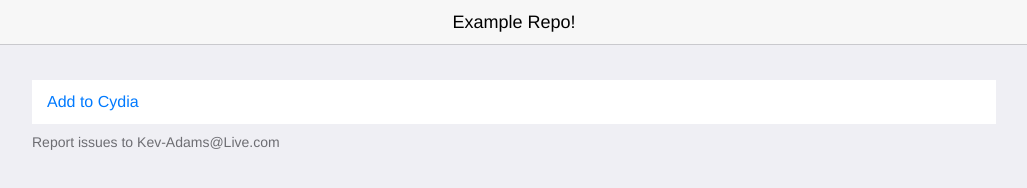
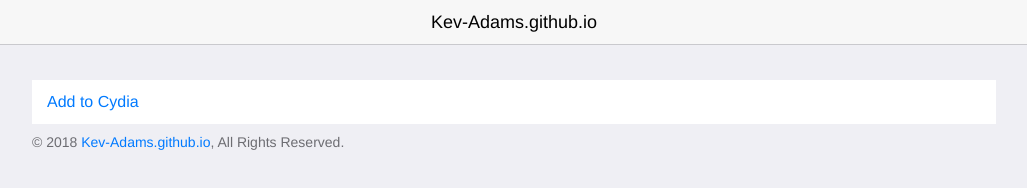
Before and after one commit to kev-adams/kev-adams.github.io, a plain HTML site: page index.html in a window 1280 px wide. Shown: the whole page, without its empty margins (126-1153 px from the left). Drawn offline with Linux system fonts and the light colour scheme.

Commit message:
Changes
17/03/18

```diff
--- a/index.html
+++ b/index.html
@@ -18,7 +18,7 @@
 
     <body class="depiction">
   <header>
-    <h1>Example Repo!</h1>
+    <h1>Kev-Adams.github.io</h1>
   </header>
   <main id="content" role="main">
     <ul>
@@ -26,7 +26,7 @@
       <a href="cydia://url/https://cydia.saurik.com/api/share#?source=https%3A%2F%2Fkev-adams.github.io">Add to Cydia</a>
       </li>
     </ul>
-    <p class="footer">Report issues to Kev-Adams@Live.com</p>
+    <p class="footer">&copy; 2018 <a href="http://kev-adams.github.io">Kev-Adams.github.io</a>, All Rights Reserved.</p>
   </main>
 </body>
 
```
